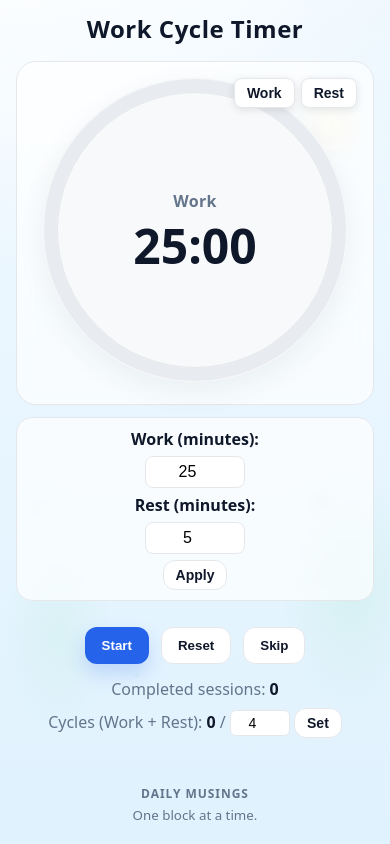
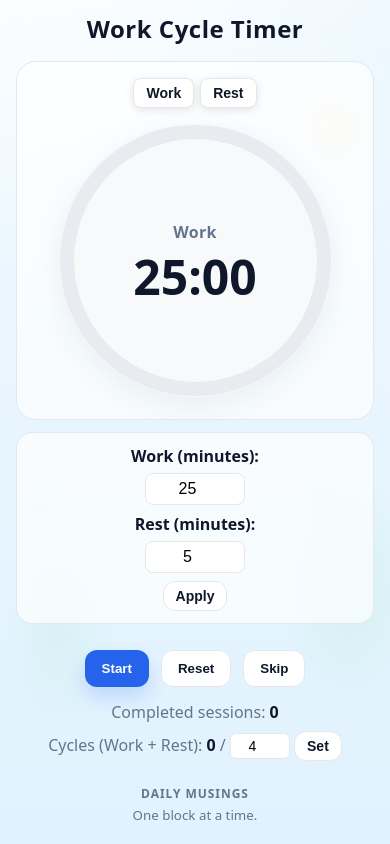
Before and after one commit to micheche/BYOA-Pomodoro, a plain HTML site: page index.html in a window 390 px wide. Drawn offline with Linux system fonts and the light colour scheme.

Commit message:
new updates

```diff
--- a/script.js
+++ b/script.js
@@ -296,6 +296,15 @@
     // Load saved settings from localStorage
     loadSettings();
 
+    // Recalculate remainingMs after loading settings to ensure alignment
+    if (currentPhase === Phase.Work) {
+      remainingMs = minutesToMs(workMinutes);
+    } else if (currentPhase === Phase.ShortBreak) {
+      remainingMs = minutesToMs(restMinutes);
+    } else {
+      remainingMs = minutesToMs(LONG_BREAK_MINUTES);
+    }
+
     document.body.setAttribute('data-phase', currentPhase);
     phaseLabelElement.textContent = getPhaseLabel(currentPhase);
     completedCountElement.textContent = String(completedWorkSessions);
--- a/styles.css
+++ b/styles.css
@@ -415,9 +415,24 @@ body[data-alarm="true"] .ring {
     padding: 16px; /* Reduced padding on mobile */
   }
 
+  /* Mobile-specific positioning for the work/rest buttons */
+  .display__controls {
+    position: static; /* Remove absolute positioning on mobile */
+    top: auto;
+    right: auto;
+    margin-bottom: 16px; /* Add space below the buttons */
+    justify-content: center; /* Center the buttons */
+    order: -1; /* Move buttons above the ring */
+  }
+
+  /* Adjust the ring size for mobile to accommodate buttons above */
+  .ring {
+    --size: min(70vw, 280px); /* Slightly smaller on mobile */
+  }
+
   .settings {
-    padding: 10px; /* Reduced from 12px */
-    gap: 6px; /* Reduced from 8px */
+    padding: 12px;
+    gap: 8px;
   }
 
   .settings__item {
```
